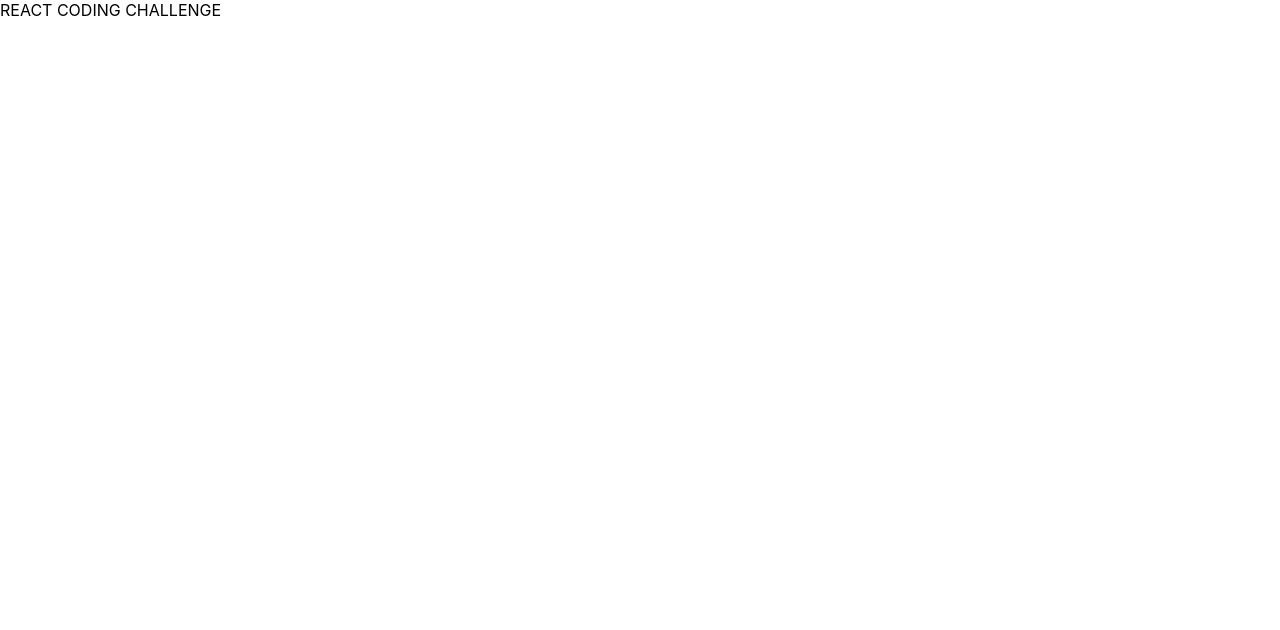
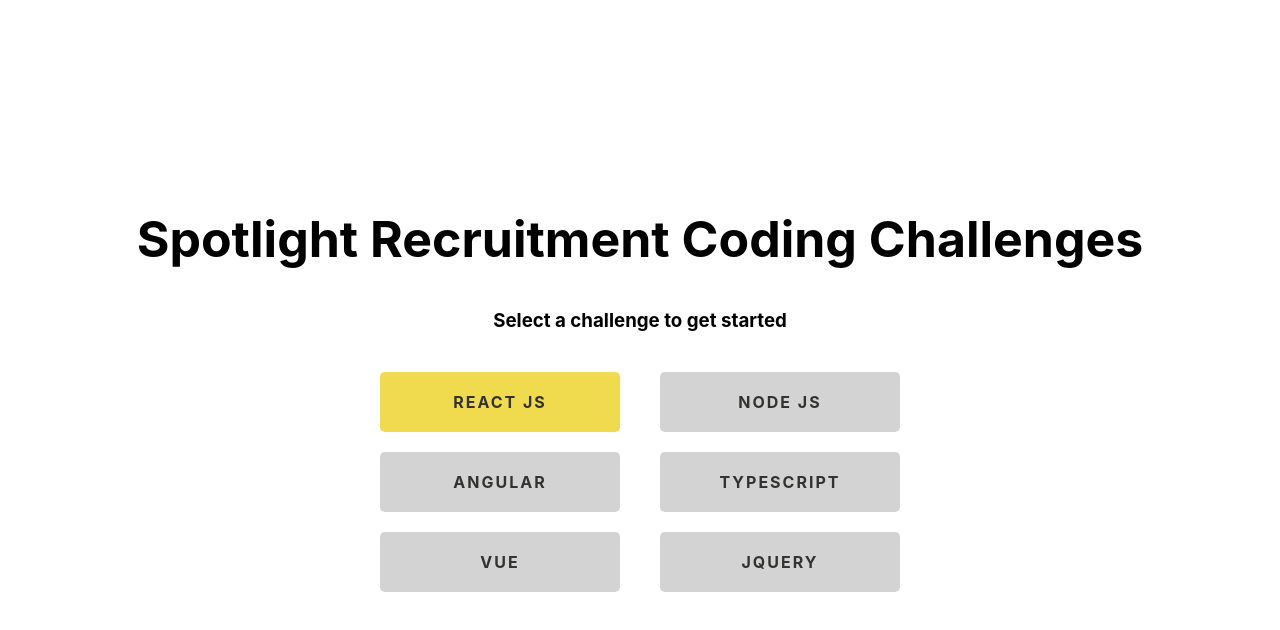
Before and after one commit to Spotlight-Recruitment-Toronto/Coding-Challenge, a React (Create React App) app: page / in a window 1280 px wide. Shown: the top 630 px of the page. Built offline with nearby package versions, Linux system fonts and the light colour scheme.

Commit message:
add landing page

```diff
--- a/package.json
+++ b/package.json
@@ -9,7 +9,9 @@
     "axios": "0.21.0",
     "react": "^17.0.1",
     "react-dom": "^17.0.1",
+    "react-router-dom": "5.2.0",
     "react-scripts": "4.0.1",
+    "styled-components": "5.2.1",
     "web-vitals": "^0.2.4"
   },
   "scripts": {
--- a/src/App.js
+++ b/src/App.js
@@ -1,9 +1,22 @@
 import React from "react";
+import { BrowserRouter as Router, Switch, Route } from "react-router-dom";
 
-import ReactCodingChallenge from "./pages/ReactCodingChallenge";
+import ReactCodingChallenge from "./challenges/ReactCodingChallenge";
+import Landing from "./pages/Landing";
 
 const App = () => {
-  return <ReactCodingChallenge />;
+  return (
+    <Router>
+      <Switch>
+        <Route path="/react">
+          <ReactCodingChallenge />
+        </Route>
+        <Route path="/">
+          <Landing />
+        </Route>
+      </Switch>
+    </Router>
+  );
 };
 
 export default App;
--- /dev/null
+++ b/src/pages/Landing/config/codingChallengeButtons.js
@@ -0,0 +1,28 @@
+const codingChallengeButtons = [
+  {
+    label: "REACT JS",
+    route: "/react",
+  },
+  {
+    label: "NODE JS",
+    route: "/",
+  },
+  {
+    label: "ANGULAR",
+    route: "/",
+  },
+  {
+    label: "TYPESCRIPT",
+    route: "/",
+  },
+  {
+    label: "VUE",
+    route: "/",
+  },
+  {
+    label: "JQUERY",
+    route: "/",
+  },
+];
+
+export default codingChallengeButtons;
--- /dev/null
+++ b/src/pages/Landing/config/index.js
@@ -0,0 +1 @@
+export { default as codingChallengeButtons } from "./codingChallengeButtons";
--- /dev/null
+++ b/src/pages/Landing/index.js
@@ -0,0 +1,29 @@
+import React from "react";
+
+import * as LandingConfig from "./config";
+import * as Styled from "./styles";
+
+const Landing = () => {
+  return (
+    <Styled.Container>
+      <Styled.MainTitle>
+        Spotlight Recruitment Coding Challenges
+      </Styled.MainTitle>
+      <Styled.SubTitle>Select a challenge to get started</Styled.SubTitle>
+      <Styled.ButtonsContainer>
+        {LandingConfig.codingChallengeButtons.map((button) => (
+          <Styled.ButtonContainer key={button.label}>
+            <Styled.Button
+              disabled={button.label !== "REACT JS"}
+              to={button.route}
+            >
+              {button.label}
+            </Styled.Button>
+          </Styled.ButtonContainer>
+        ))}
+      </Styled.ButtonsContainer>
+    </Styled.Container>
+  );
+};
+
+export default Landing;
--- /dev/null
+++ b/src/pages/Landing/styles/index.js
@@ -0,0 +1,57 @@
+import styled from "styled-components";
+import { Link } from "react-router-dom";
+
+export const Container = styled.div`
+  width: 100vw;
+  height: 100vh;
+  display: flex;
+  justify-content: center;
+  align-items: center;
+  flex-direction: column;
+`;
+
+export const MainTitle = styled.h1`
+  margin: 0;
+  padding: 0;
+  font-size: 50px;
+  margin-bottom: 40px;
+`;
+
+export const SubTitle = styled.h3`
+  margin: 0;
+  padding: 0;
+  margin-bottom: 20px;
+`;
+
+export const ButtonsContainer = styled.div`
+  width: 50vw;
+  display: flex;
+  flex-wrap: wrap;
+  flex-direction: row;
+  justify-content: center;
+`;
+
+export const ButtonContainer = styled.div`
+  display: flex;
+  flex-basis: calc(50% - 40px);
+  justify-content: center;
+`;
+
+export const Button = styled(Link)`
+  && {
+    margin-top: 20px;
+    text-decoration: none;
+    border-radius: 5px;
+    padding: 20px;
+    outline: none;
+    cursor: ${({ disabled }) => (disabled ? "default" : "pointer")};
+    background-color: ${({ disabled }) => (disabled ? "lightgrey" : "#f0db4f")};
+    color: #323330;
+    font-size: 16px;
+    letter-spacing: 2px;
+    border: none;
+    font-weight: bold;
+    width: 200px;
+    text-align: center;
+  }
+`;
```
Also changed, not shown: src/challenges/ReactCodingChallenge/index.js (renamed from src/pages/ReactCodingChallenge/index.js), 2 other files (tests, documents, lock files or other folders).
